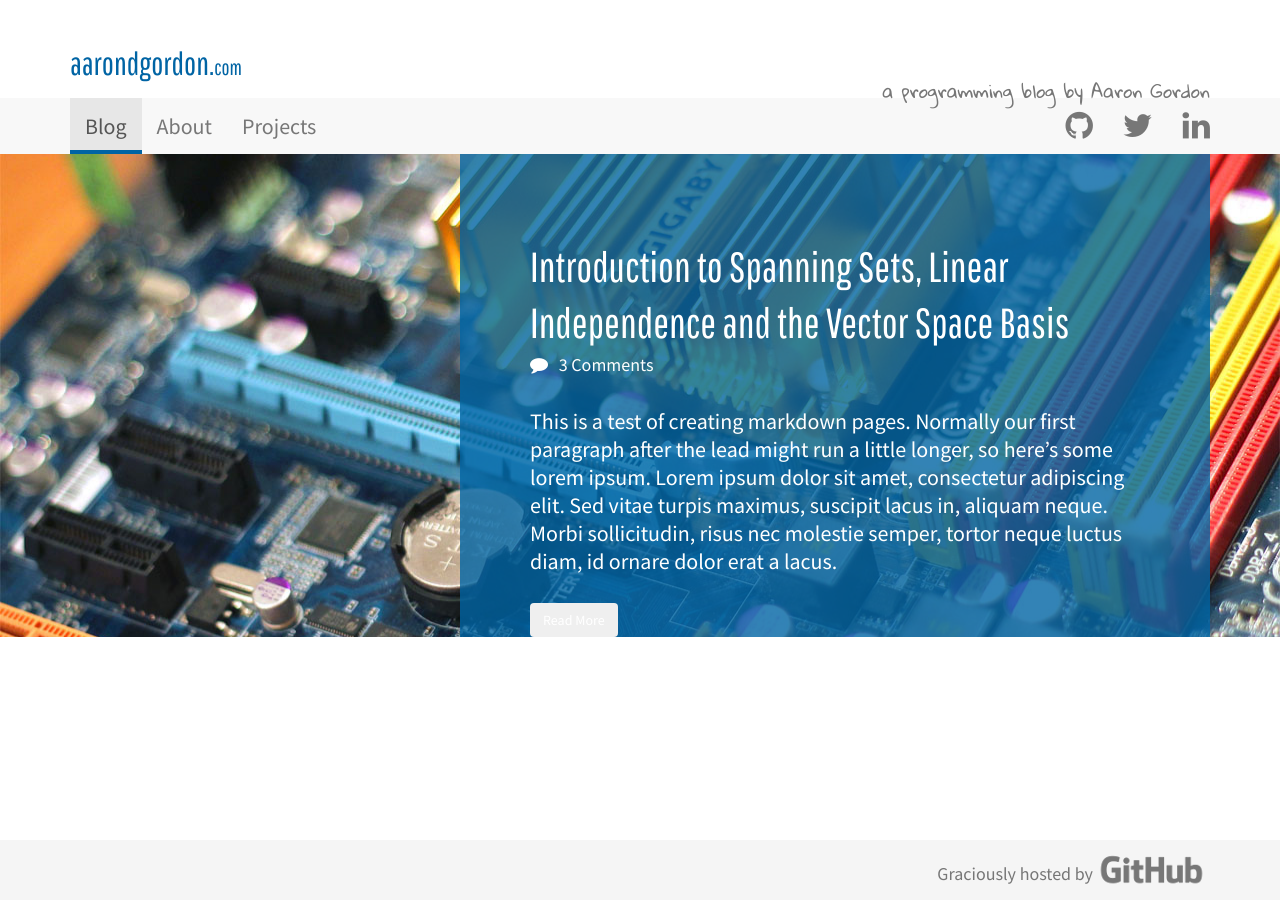
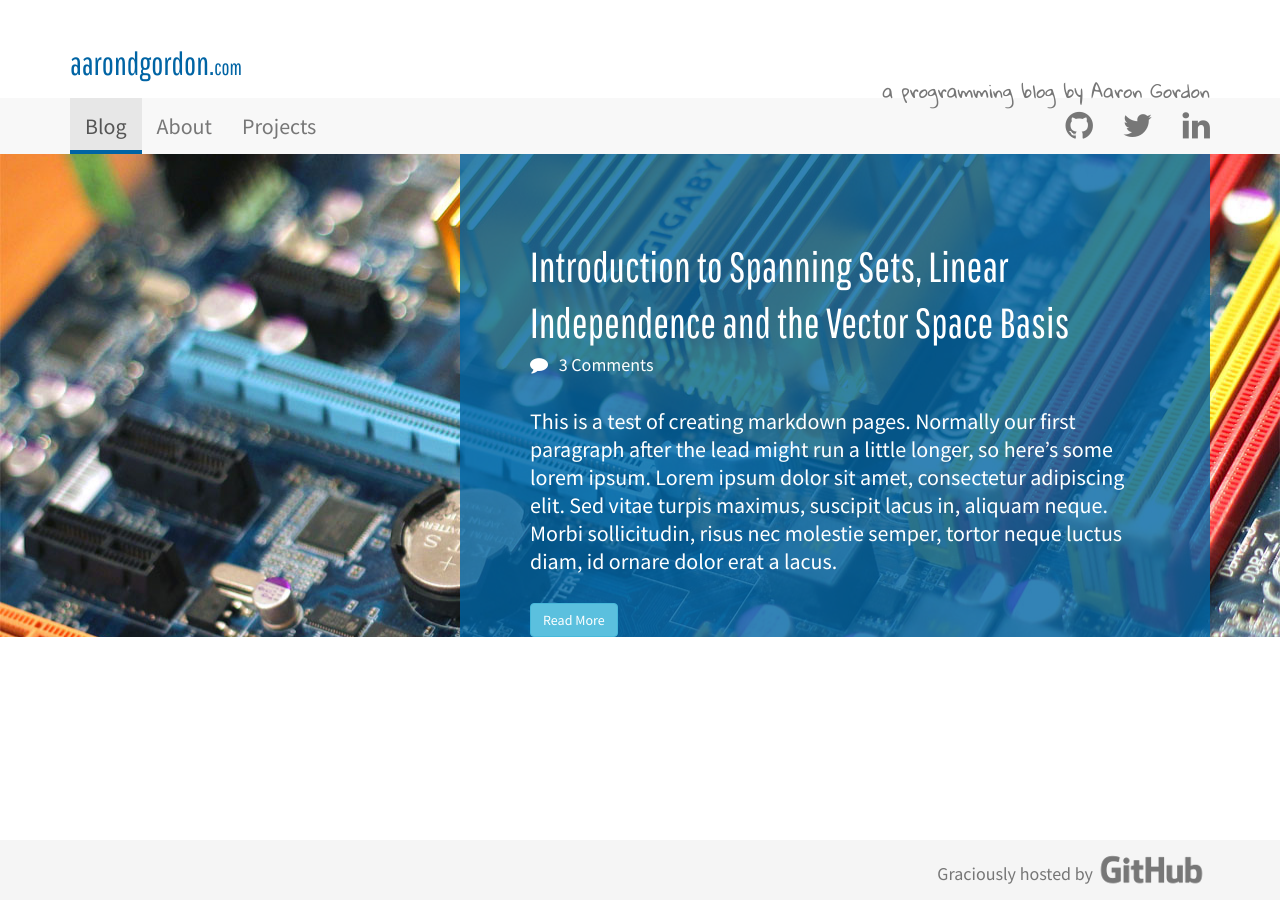
Before and after one commit to aarondgordon/aarondgordon.github.io, a Jekyll site: the page built from index.html, in a window 1280 px wide. Built offline with Jekyll 4.4.1, drawn with Linux system fonts in a browser that asks for light colours; nearby versions of some CDN libraries.

Commit message:
Update index.html

```diff
--- a/index.html
+++ b/index.html
@@ -13,7 +13,7 @@ layout: default
           <div class="cover-panel-title">{{ post.title }}</div>
           <p><i class="fa fa-comment"></i> &nbsp; 3 Comments</p>
           <p class="lead">{{ post.excerpt | remove:'<p>' | remove:'</p>' }}</p>
-          <button class="btn cover-panel-btn">Read More</button>
+          <button class="btn btn-info cover-panel-btn">Read More</button>
         </div>
       </div>
     </div>
```
